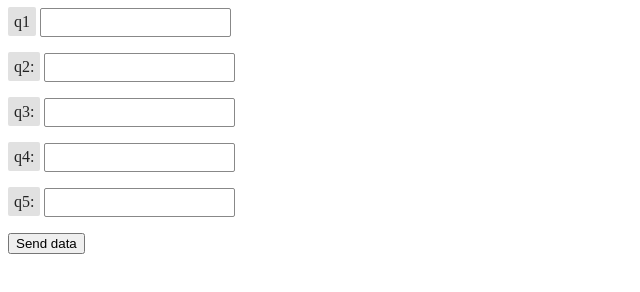
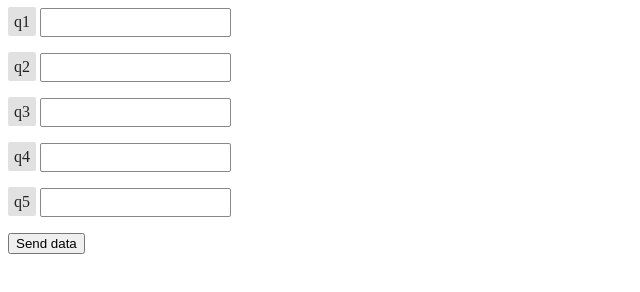
Before and after one commit to tylerwoodcook/url-parameters, a plain HTML site: page index.html in a window 1280 px wide. Shown: the full height of the page, 0-640 px from the left. Drawn offline with Linux system fonts and the light colour scheme.

Commit message:
Update index.html

```diff
--- a/index.html
+++ b/index.html
@@ -3,13 +3,13 @@
     <form action="url-params-test.html">
         <label for="q1" style="padding: 6px; background-color: #e1e1e1; color: #222; border-radius: 2px;">q1</label>
         <input type="text" name="q1" style="margin-bottom: 16px; border-radius: 2px; border: 1px solid #888; padding: 6px;"><br>
-        <label for="q2" style="padding: 6px; background-color: #e1e1e1; color: #222; border-radius: 2px;">q2:</label>
+        <label for="q2" style="padding: 6px; background-color: #e1e1e1; color: #222; border-radius: 2px;">q2</label>
         <input type="text" name="q2" style="margin-bottom: 16px; border-radius: 2px; border: 1px solid #888; padding: 6px;"><br>
-        <label for="q3" style="padding: 6px; background-color: #e1e1e1; color: #222; border-radius: 2px;">q3:</label>
+        <label for="q3" style="padding: 6px; background-color: #e1e1e1; color: #222; border-radius: 2px;">q3</label>
         <input type="text" name="q3" style="margin-bottom: 16px; border-radius: 2px; border: 1px solid #888; padding: 6px;"><br>
-        <label for="q4" style="padding: 6px; background-color: #e1e1e1; color: #222; border-radius: 2px;">q4:</label>
+        <label for="q4" style="padding: 6px; background-color: #e1e1e1; color: #222; border-radius: 2px;">q4</label>
         <input type="text" name="q4" style="margin-bottom: 16px; border-radius: 2px; border: 1px solid #888; padding: 6px;"><br>
-        <label for="q5" style="padding: 6px; background-color: #e1e1e1; color: #222; border-radius: 2px;">q5:</label>
+        <label for="q5" style="padding: 6px; background-color: #e1e1e1; color: #222; border-radius: 2px;">q5</label>
         <input type="text" name="q5" style="margin-bottom: 16px; border-radius: 2px; border: 1px solid #888; padding: 6px;"><br>
         <input type="submit" value="Send data">
     </form>
```
